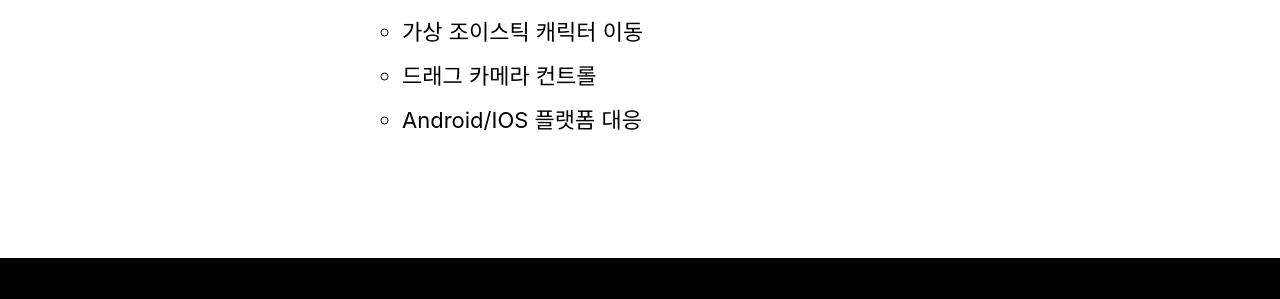
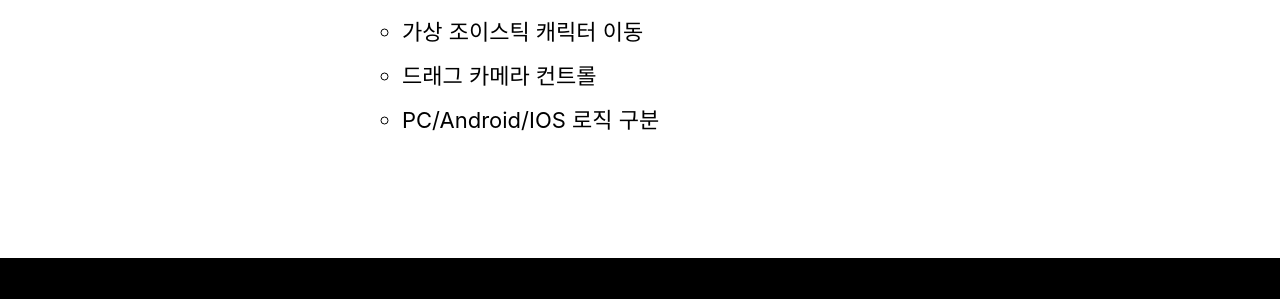
Before and after one commit to k99812/k99812.github.io, a Jekyll site: the page built from _pages/project.md, in a window 1280 px wide and 900 px high, scrolled down 2572 px. Shown: the part 487-786 px from the top of the window. Built offline with Jekyll 4.4.1, drawn with Linux system fonts in a browser that asks for light colours; cached includes are drawn as plain includes.

Commit message:
Update project.md

```diff
--- a/_pages/project.md
+++ b/_pages/project.md
@@ -90,4 +90,4 @@ toc_sticky: true
 - 모바일 터치 UI/UX 구현
   - 가상 조이스틱 캐릭터 이동
   - 드래그 카메라 컨트롤
-  - Android/IOS 플랫폼 대응
+  - PC/Android/IOS 로직 구분
```
